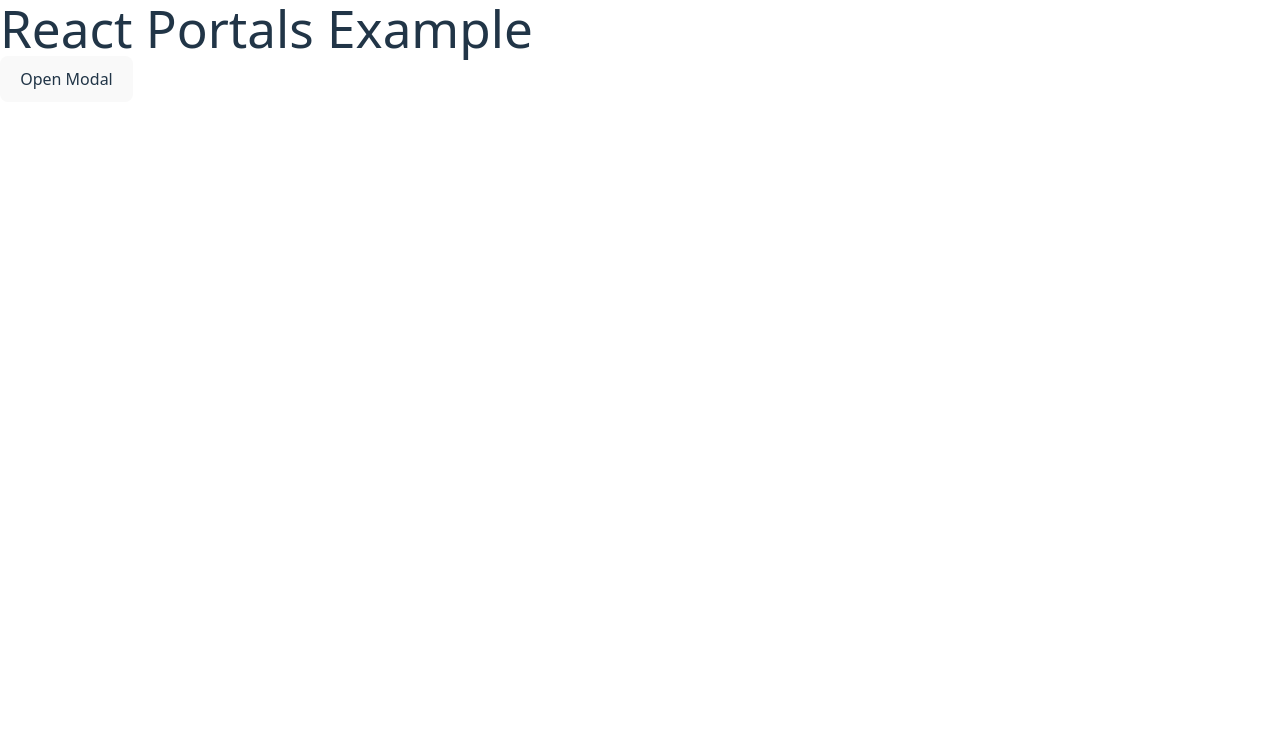
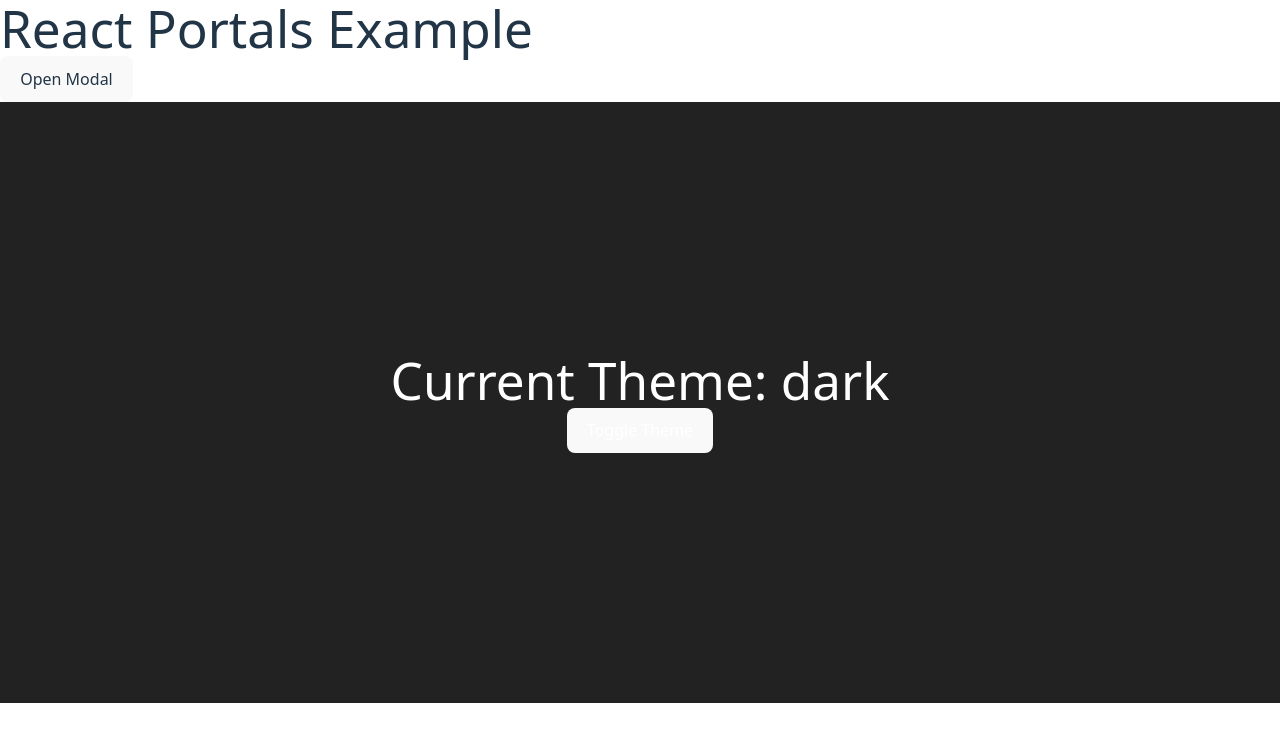
Before and after one commit to Kendi-prog/tailwind-test, a React (Vite) app: page / in a window 1280 px wide. Shown: the top 742 px of the page. Built offline with nearby package versions, Linux system fonts and the light colour scheme.

Commit message:
using context api for toggling theme

```diff
--- a/src/App.jsx
+++ b/src/App.jsx
@@ -1,11 +1,13 @@
 import React, { useState } from "react";
 import Modal from "./components/modal";
+import { ThemeProvider } from "./context/ThemeProvider";
+import { Page } from "./context/page";
 
 export default function App() {
   const [isModalOpen, setIsModalOpen] = useState(false);
 
   return (
-    <div>
+    <ThemeProvider>
       <h1>React Portals Example</h1>
       <button onClick={() => setIsModalOpen(true)}>Open Modal</button>
 
@@ -13,6 +15,8 @@ export default function App() {
         <h2>This is a Portal Modal</h2>
         <p>It is rendered outside the normal DOM tree.</p>
       </Modal>
-    </div>
+
+      <Page />
+    </ThemeProvider>
   );
 }
--- /dev/null
+++ b/src/context/page.jsx
@@ -0,0 +1,18 @@
+import { useContext } from "react";
+import { ThemeContext } from "./themeContextInstance";
+
+export function Page() {
+    const { theme, toggleTheme } = useContext(ThemeContext);
+
+    return (
+    <div style={{
+        background: theme === "dark" ? "#222" : "#fff",
+        color: theme === "dark" ? "#fff" : "#000",
+        padding: "250px",
+        textAlign: "center"
+    }}>
+        <h1>Current Theme: {theme}</h1>
+        <button onClick={toggleTheme}>Toggle Theme</button>
+    </div>
+    );
+}
--- /dev/null
+++ b/src/context/themeContextInstance.jsx
@@ -0,0 +1,3 @@
+import { createContext } from "react";
+
+export const ThemeContext = createContext();
--- /dev/null
+++ b/src/context/themeProvider.jsx
@@ -0,0 +1,16 @@
+import { useState } from 'react';
+import { ThemeContext } from './themeContextInstance';
+
+export function ThemeProvider ({ children })  {
+    const [theme, setTheme] = useState("dark");
+
+    const toggleTheme = () => {
+        setTheme(prevTheme => (prevTheme === "dark" ? "light" : "dark"));
+    }
+
+    return (
+        <ThemeContext.Provider value={{ theme, toggleTheme }}>
+            { children }
+        </ThemeContext.Provider>
+    );
+}
```
